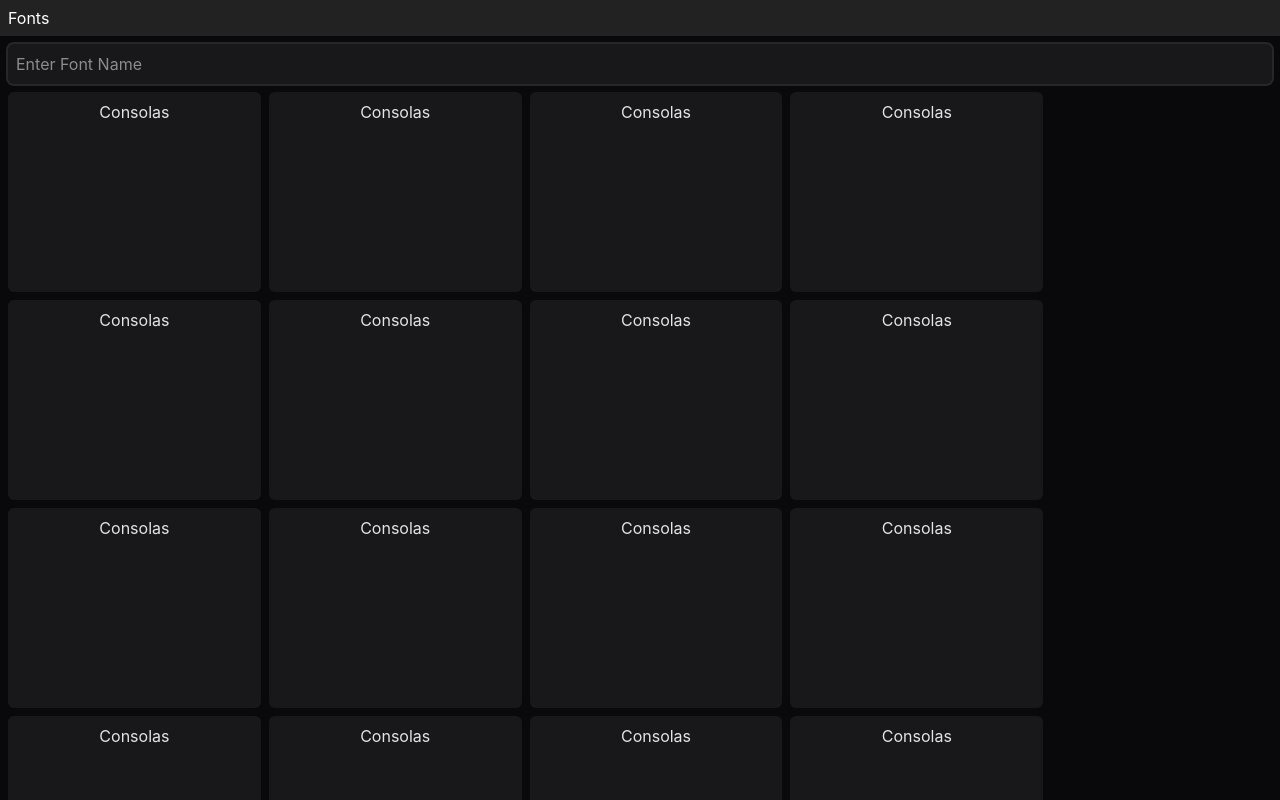
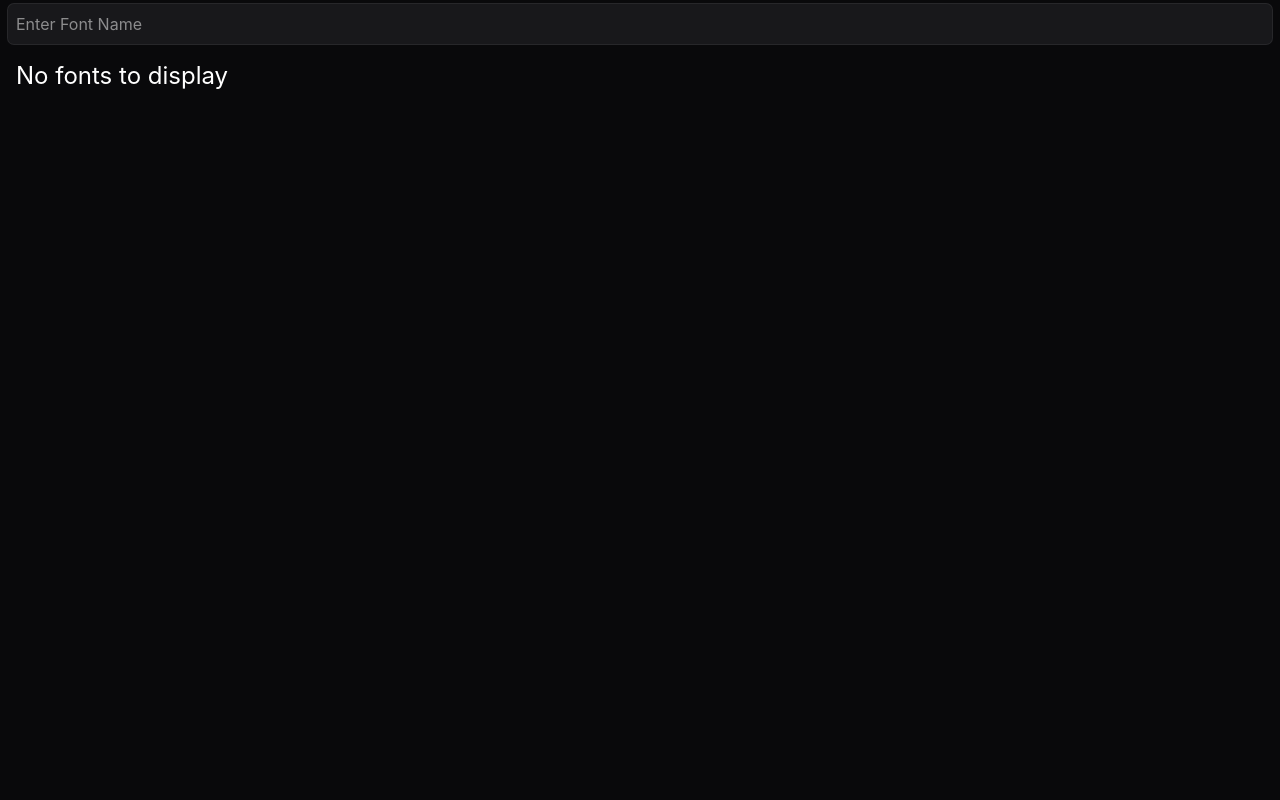
Before and after one commit to m-chen-dev/vscode-font-switcher, a React (Vite) app: page / in a window 1280 px wide. Shown: the top 800 px of the page. Built offline with nearby package versions, Linux system fonts and the light colour scheme.

Commit message:
Ported to electron and also removed font styles; now loads fonts from the user's OS instead of a predefined list of fonts

```diff
--- /dev/null
+++ b/preload.js
@@ -0,0 +1,5 @@
+const { contextBridge, ipcRenderer } = require("electron");
+
+contextBridge.exposeInMainWorld("electronAPI", {
+    loadFonts: () => ipcRenderer.invoke("load-fonts")
+});
--- a/src/App.tsx
+++ b/src/App.tsx
@@ -1,217 +1,27 @@
-import React, { useId, useState, useRef, forwardRef } from "react";
-import { ChevronRight, X } from "react-feather";
+import React, { useId, useState, useRef, forwardRef, useEffect } from "react";
+import { X } from "react-feather";
+import type { FontList } from "./electron";
 
-type Font = {
-    name: string;
-    thumbnail?: string;
-    styles: FontStyle[];
-};
-
-type FontStyle = {
-    name: string;
-    thumbnail?: string;
-    weight?: number;
-    width?: number;
-    italics?: boolean;
-};
-
-
-function loadFontStyles(name: string): FontStyle[] {
-    name = name.toLowerCase();
-    switch (name) {
-        case "consolas":
-            return [
-                {
-                    name: "Consolas Light",
-                    weight: 300,
-                    italics: false,
-                },
-                {
-                    name: "Consolas Regular",
-                    weight: 400,
-                    italics: false,
-                },
-            ];
-        case "jetbrains mono":
-            return [
-                {
-                    name: "Jetbrains Mono Regular",
-                    weight: 400,
-                    italics: false,
-                },
-            ];
-        default:
-            return [];
+async function loadFonts(): Promise<FontList> {
+    try {
+        const fonts = await window.electronAPI.loadFonts();
+        return fonts;
+    } catch (error) {
+        console.error(error);
+        return [];
     }
 }
 
-function loadFonts(): Font[] {
-    return [
-        {
-            name: "Consolas",
-            styles: loadFontStyles("consolas"),
-        },
-        {
-            name: "Consolas",
-            styles: loadFontStyles("consolas"),
-        },
-        {
-            name: "Consolas",
-            styles: loadFontStyles("consolas"),
-        },
-        {
-            name: "Consolas",
-            styles: loadFontStyles("consolas"),
-        },
-        {
-            name: "Consolas",
-            styles: loadFontStyles("consolas"),
-        },
-        {
-            name: "Consolas",
-            styles: loadFontStyles("consolas"),
-        },
-        {
-            name: "Consolas",
-            styles: loadFontStyles("consolas"),
-        },
-        {
-            name: "Consolas",
-            styles: loadFontStyles("consolas"),
-        },
-        {
-            name: "Consolas",
-            styles: loadFontStyles("consolas"),
-        },
-        {
-            name: "Consolas",
-            styles: loadFontStyles("consolas"),
-        },
-        {
-            name: "Consolas",
-            styles: loadFontStyles("consolas"),
-        },
-        {
-            name: "Consolas",
-            styles: loadFontStyles("consolas"),
-        },
-        {
-            name: "Consolas",
-            styles: loadFontStyles("consolas"),
-        },
-        {
-            name: "Consolas",
-            styles: loadFontStyles("consolas"),
-        },
-        {
-            name: "Consolas",
-            styles: loadFontStyles("consolas"),
-        },
-        {
-            name: "Consolas",
-            styles: loadFontStyles("consolas"),
-        },
-        {
-            name: "Consolas",
-            styles: loadFontStyles("consolas"),
-        },
-        {
-            name: "Consolas",
-            styles: loadFontStyles("consolas"),
-        },
-        {
-            name: "Consolas",
-            styles: loadFontStyles("consolas"),
-        },
-        {
-            name: "Consolas",
-            styles: loadFontStyles("consolas"),
-        },
-        {
-            name: "Consolas",
-            styles: loadFontStyles("consolas"),
-        },
-        {
-            name: "Consolas",
-            styles: loadFontStyles("consolas"),
-        },
-        {
-            name: "Consolas",
-            styles: loadFontStyles("consolas"),
-        },
-        {
-            name: "Consolas",
-            styles: loadFontStyles("consolas"),
-        },
-        {
-            name: "Consolas",
-            styles: loadFontStyles("consolas"),
-        },
-        {
-            name: "Consolas",
-            styles: loadFontStyles("consolas"),
-        },
-        {
-            name: "Consolas",
-            styles: loadFontStyles("consolas"),
-        },
-        {
-            name: "Consolas",
-            styles: loadFontStyles("consolas"),
-        },
-        {
-            name: "Consolas",
-            styles: loadFontStyles("consolas"),
-        },
-        {
-            name: "Consolas",
-            styles: loadFontStyles("consolas"),
-        },
-        {
-            name: "Consolas",
-            styles: loadFontStyles("consolas"),
-        },
-        {
-            name: "Consolas",
-            styles: loadFontStyles("consolas"),
-        },
-        {
-            name: "Consolas",
-            styles: loadFontStyles("consolas"),
-        },
-        {
-            name: "Consolas",
-            styles: loadFontStyles("consolas"),
-        },
-        {
-            name: "Consolas",
-            styles: loadFontStyles("consolas"),
-        },
-        {
-            name: "Consolas",
-            styles: loadFontStyles("consolas"),
-        },
-        {
-            name: "Consolas",
-            styles: loadFontStyles("consolas"),
-        },
-        {
-            name: "JetBrains Mono",
-            styles: loadFontStyles("jetbrains mono"),
-        },
-    ];
-}
-
 type FontViewerProps = {
-    fonts: Font[] | FontStyle[];
+    fonts: FontList;
     onClick: React.MouseEventHandler<HTMLButtonElement>;
 };
 const FontViewer = ({ fonts, onClick }: FontViewerProps) => {
     return (
         <div
             className="flex-1 overflow-y-auto grid gap-2
-            grid-cols-[repeat(auto-fit,25%)]
-      md:grid-cols-[repeat(auto-fit,20%)] auto-rows-[200px]"
+            grid-cols-[repeat(auto-fit,minmax(200px,1fr))]
+       auto-rows-[200px]"
         >
             {fonts.map((font, key) => {
                 return (
@@ -221,7 +31,6 @@
                       bg-zinc-900 p-2"
                         key={key}
                     >
-                        <img src={font.thumbnail} alt="" />
                         <h3 className="text-zinc-200">{font.name}</h3>
                     </button>
                 );
@@ -231,18 +40,14 @@
 };
 
 type MainFontInterfaceProps = {
-    fonts: Font[] | FontStyle[];
+    fonts: FontList | null;
     search: string;
-    activeFontName: string | null;
     onFontItemClick: (name: string) => void;
-    onVariantClick: React.MouseEventHandler<HTMLButtonElement>;
 };
 const MainFontInterface = ({
     fonts,
     search,
-    activeFontName,
     onFontItemClick,
-    onVariantClick,
 }: MainFontInterfaceProps) => {
     const cleanSearch = search.trim().toLowerCase();
     fonts =
@@ -255,49 +60,11 @@
     return (
         <>
             {fonts && fonts.length > 0 ? (
-                activeFontName ? (
-                    <FontViewer fonts={fonts} onClick={onVariantClick} />
-                ) : (
-                    <FontViewer
-                        fonts={fonts}
-                        onClick={(e) =>
-                            onFontItemClick(e.currentTarget.textContent)
-                        }
-                    />
-                )
+                <FontViewer fonts={fonts} onClick={(e) => onFontItemClick(e.currentTarget.textContent)} />
             ) : (
                 <p className="p-2 text-2xl">No fonts to display</p>
             )}
         </>
-    );
-};
-
-type NavigatorProps = {
-    activeFontName: string | null;
-    onExit: React.MouseEventHandler<HTMLButtonElement>;
-};
-const Navigator = ({ activeFontName, onExit }: NavigatorProps) => {
-    return (
-        <div className="bg-[oklch(25%_0_0)] flex p-0.5 items-center sticky top-0">
-            <div className="flex items-center gap-0.5">
-                <button
-                    onClick={onExit}
-                    className={`${activeFontName && "hover:bg-zinc-700/70 cursor-pointer"} rounded-md p-1 px-1.5`}
-                >
-                    Fonts
-                </button>
-                {activeFontName && (
-                    <>
-                        <span className="cursor-default text-[oklch(42%_0_0)]">
-                            <ChevronRight className="size-[23px]" />
-                        </span>
-                        <span className="ml-0.5 cursor-default text-[oklch(60%_0_0)]">
-                            {activeFontName}
-                        </span>
-                    </>
-                )}
-            </div>
-        </div>
     );
 };
 
@@ -312,8 +79,7 @@
 
         return (
             <div className="flex
-            sticky top-10
-            items-center rounded-md ring-2 ring-zinc-800 bg-zinc-900 focus-within:ring-zinc-400">
+            items-center rounded-md ring-1 ring-zinc-800 bg-zinc-900 focus-within:ring-[oklch(70%_0_0)]">
                 <input
                     placeholder="Enter Font Name"
                     className="flex-1 p-2 [&::-webkit-search-cancel-button]:appearance-none
@@ -338,32 +104,24 @@
     },
 );
 
-const loadedFonts = loadFonts();
+const App = () => {
+    const [fonts, setFonts] = useState<FontList | null>(null);
+    const [search, setSearch] = useState("");
+    const searchRef = useRef<HTMLInputElement | null>(null);
+    const loadedFontsRef = useRef<FontList | null>(null);
 
-const App = () => {
-    const [fonts, setFonts] = useState<Font[] | FontStyle[]>(loadedFonts);
-    const [search, setSearch] = useState("");
-    const [activeFontName, setActiveFontName] = useState<string | null>(null);
-    const searchRef = useRef<HTMLInputElement | null>(null);
+    useEffect(() => {
+        async function load() {
+            const loadedFonts = await loadFonts();
+            loadedFontsRef.current = loadedFonts;
+            setFonts(loadedFonts);
+        }
+
+        load();
+    }, []);
 
     const onFontItemClick = (name: string) => {
         console.log(name);
-        setActiveFontName(name);
-        setFonts(prev => {
-            const data = (prev as Font[]).find(f => f.name === name)!;
-            return data.styles;
-        })
-        setSearch("");
-    };
-
-    const onExit = () => {
-        setActiveFontName(null);
-        setSearch("");
-        setFonts(loadedFonts);
-    };
-
-    const onVariantClick = () => {
-        console.log("variant clicked");
     };
 
     const onClear = () => {
@@ -376,20 +134,19 @@
     };
 
     return (
-        <div className="min-h-screen flex flex-col bg-zinc-950 text-white">
-            <Navigator activeFontName={activeFontName} onExit={onExit} />
-            <div className="flex p-2 flex-col flex-1 gap-2">
+        <div className="min-h-screen flex flex-col px-2 bg-zinc-950 text-white">
+            <div className="sticky top-1 mb-1">
                 <Search
                     search={search}
                     onChange={(e) => setSearch(e.target.value)}
                     onClear={onClear}
                     ref={searchRef}
                 />
+            </div>
+            <div className="flex py-2 flex-col flex-1 gap-2">
                 <MainFontInterface
                     search={search}
-                    activeFontName={activeFontName}
                     onFontItemClick={onFontItemClick}
-                    onVariantClick={onVariantClick}
                     fonts={fonts}
                 />
             </div>
--- /dev/null
+++ b/src/electron.d.ts
@@ -0,0 +1,14 @@
+import fontList from "font-list";
+
+type PromisedFontList = ReturnType<typeof fontList.getFonts2>;
+type FontList = Awaited<PromisedFontList>
+
+export interface IElectronAPI {
+    loadFonts: () => Promise<PromisedFontList>
+}
+
+declare global {
+    interface Window {
+        electronAPI: IElectronAPI;
+    }
+}
```
Also changed, not shown: electron.js (deleted, +0 -38 lines), main.js (added, +46 -0 lines), package.json (+6 -3 lines).
